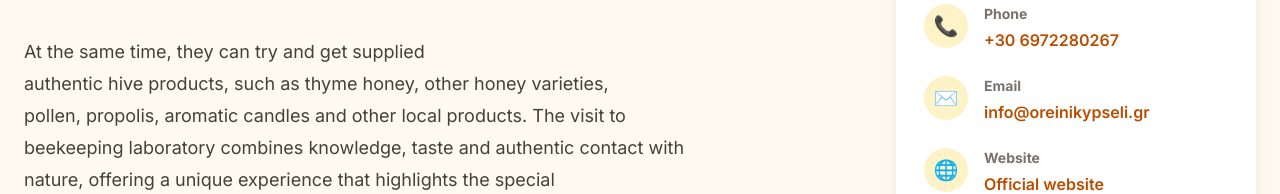
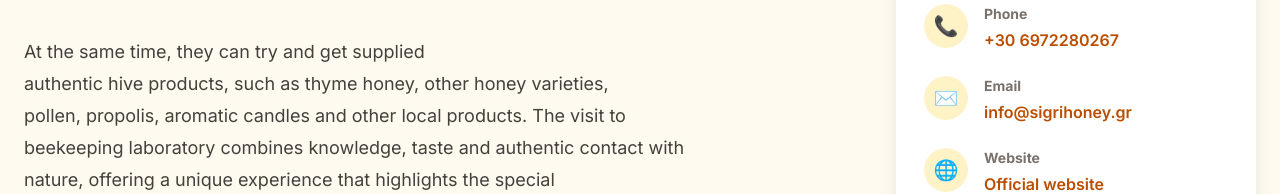
Before and after one commit to amamouridis06/lesvos-travel-guide, a Next.js app: page /food-drinks/sigri-honey in a window 1280 px wide. Shown: the part 1072-1266 px from the top of the page. Built offline with nearby package versions, Linux system fonts and the light colour scheme.

Commit message:
commit for sigri honey

```diff
--- a/app/food-drinks/sigri-honey/page.tsx
+++ b/app/food-drinks/sigri-honey/page.tsx
@@ -46,7 +46,7 @@ character of Lesvos.`,
 
                                              ],
                                              phone = "+30 6972280267",
-                                             email = "info@oreinikypseli.gr",
+                                             email = "info@sigrihoney.gr",
                                              website = "www.sigrihoney.gr",
                                              address = "Sigri, Lesvos",
                                              openingHours = "Δευτέρα – Σάββατο, 09:00 – 18:00",
```
